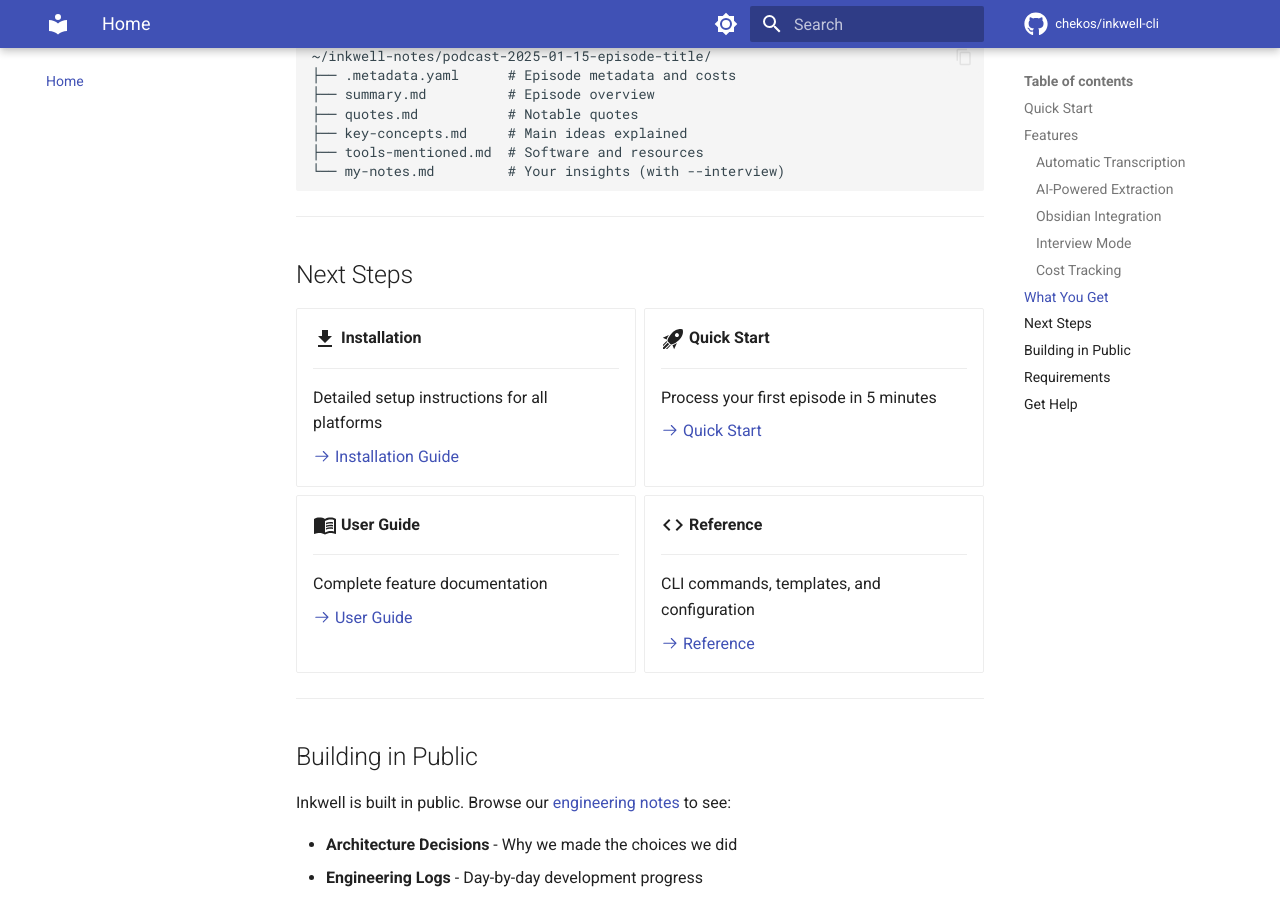
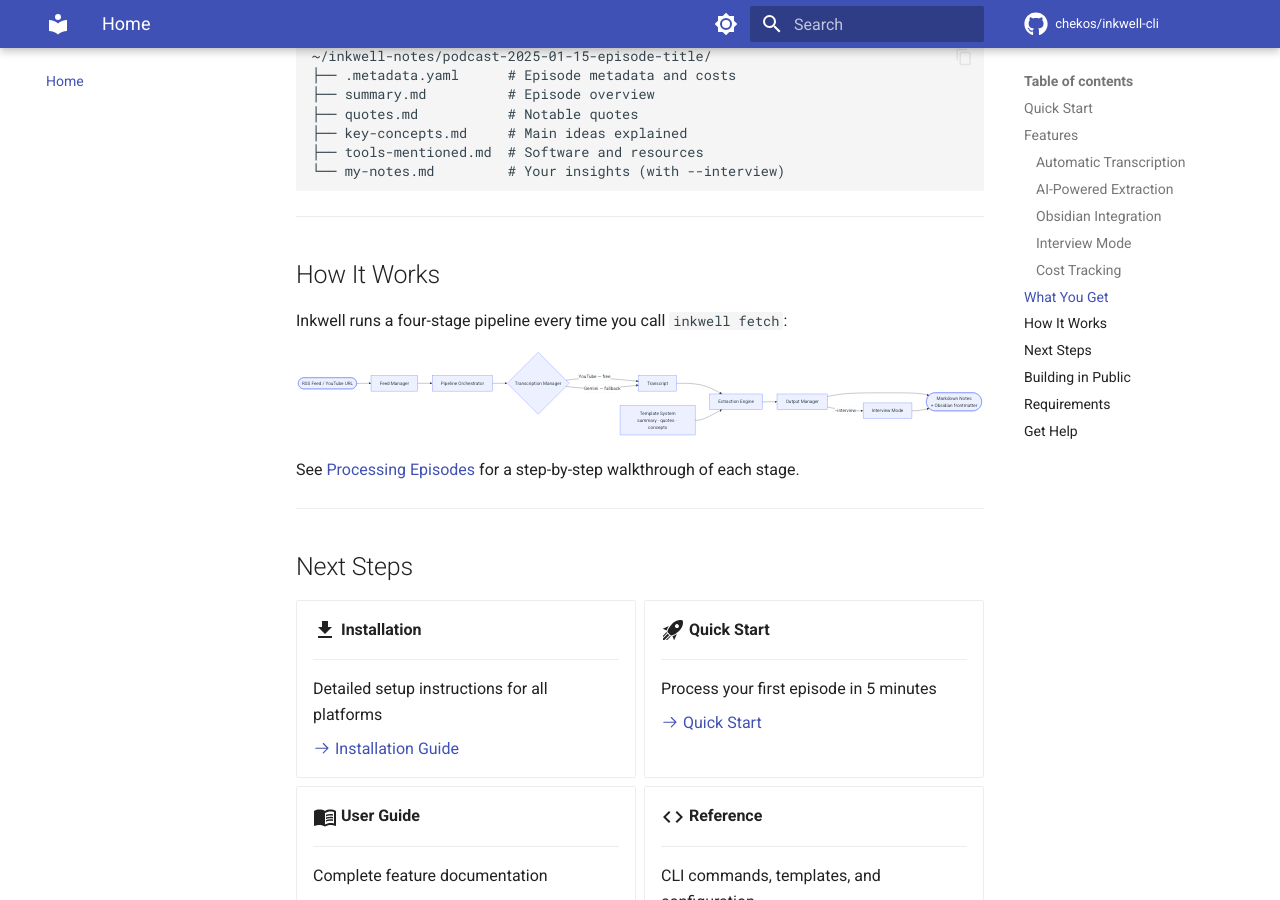
Before and after one commit to chekos/inkwell-cli, an MkDocs documentation site: the page built from docs/index.md, in a window 1280 px wide and 900 px high, scrolled down 1772 px. Built offline with MkDocs 1.6.1 and Material for MkDocs 9.7.7, drawn with Linux system fonts in a browser that asks for light colours; comment, search, counter and statistics services are not loaded.

Commit message:
docs: add terminal workflow visual and component architecture diagram
- Add docs/assets/inkwell-fetch.svg: terminal SVG showing the four-stage
  inkwell fetch pipeline (transcription, template selection, extraction,
  file writing) with completion summary — matches actual CLI output from
  PipelineProgress + Rich table.
- Add 'How It Works' section to docs/index.md with a Mermaid component
  architecture diagram (Feed Manager → Pipeline Orchestrator → Transcription
  / Extraction / Interview → Output), cross-linked to processing.md.
- Reference inkwell-fetch.svg in docs/getting-started/quickstart.md
  Step 2 so readers see what the terminal output looks like.

Closes #19 slice B (OBRA-18)

Co-Authored-By: Paperclip <noreply@paperclip.ing>

````diff
--- a/docs/index.md
+++ b/docs/index.md
@@ -69,6 +69,32 @@ Each processed episode creates a folder with structured markdown:
 
 ---
 
+## How It Works
+
+Inkwell runs a four-stage pipeline every time you call `inkwell fetch`:
+
+```mermaid
+graph LR
+    A([RSS Feed / YouTube URL]) --> B[Feed Manager]
+    B --> C[Pipeline Orchestrator]
+
+    C --> D{Transcription Manager}
+    D -->|"YouTube — free"| T[Transcript]
+    D -->|"Gemini — fallback"| T
+
+    T --> E[Extraction Engine]
+    F[Template System\nsummary · quotes · concepts] --> E
+    E --> G[Output Manager]
+
+    G --> H([Markdown Notes\n+ Obsidian frontmatter])
+    G -->|"--interview"| I[Interview Mode]
+    I --> H
+```
+
+See [Processing Episodes](user-guide/processing.md) for a step-by-step walkthrough of each stage.
+
+---
+
 ## Next Steps
 
 <div class="grid cards" markdown>
````
Also changed, not shown: docs/getting-started/quickstart.md (+4 -0 lines), docs/assets/inkwell-fetch.svg (added).
